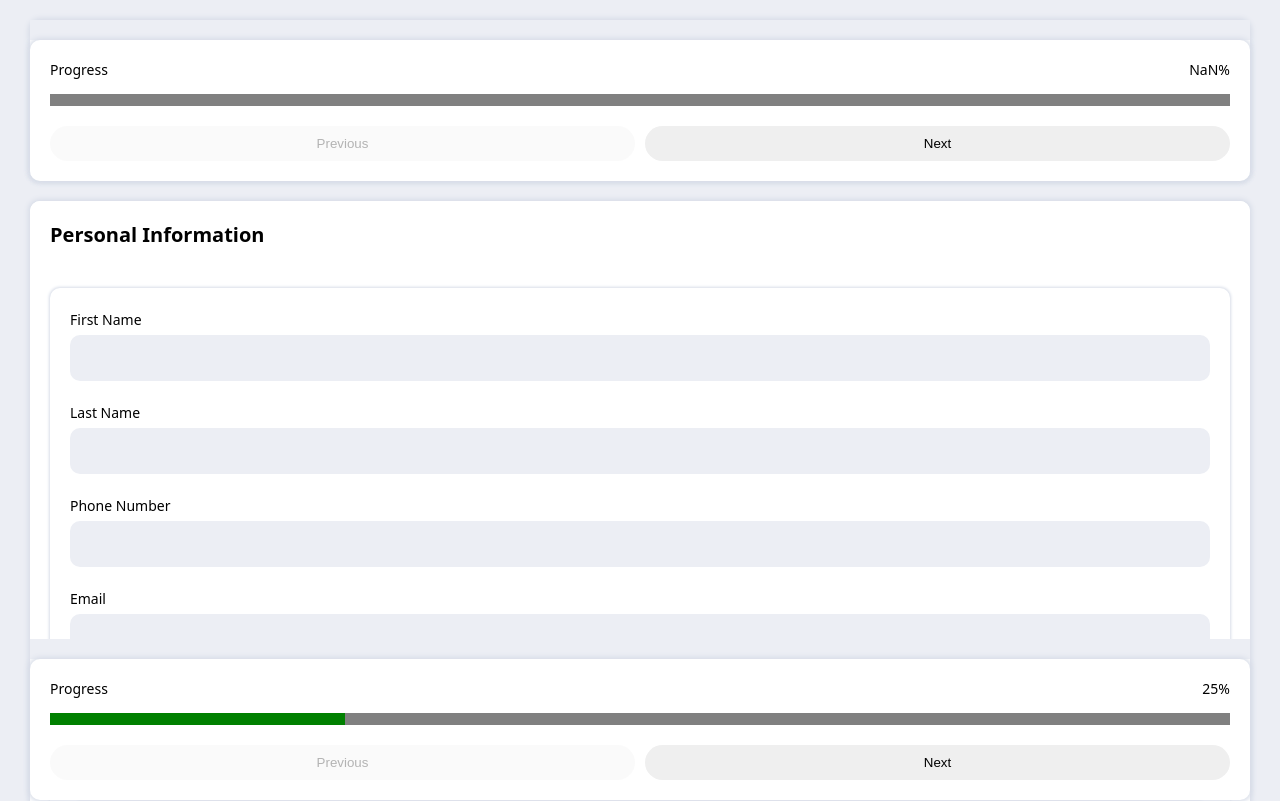
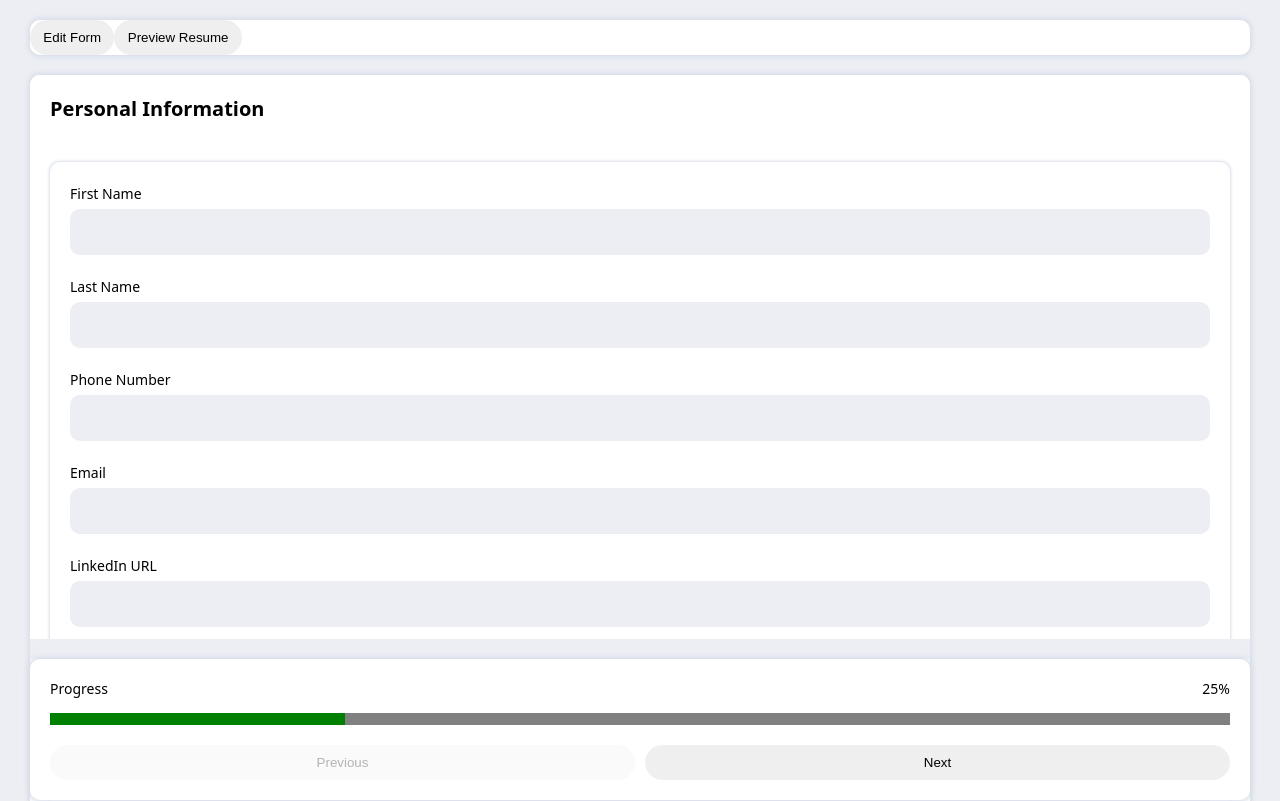
Before and after one commit to Nik-Reyes/Resume-Builder, a React (Vite) app in the folder ResumeBuilder/: page / in a window 1280 px wide. Shown: the top 801 px of the page. Built offline with nearby package versions, Linux system fonts and the light colour scheme.

Commit message:
feature: add toggle view buttons

```diff
--- a/ResumeBuilder/src/App.jsx
+++ b/ResumeBuilder/src/App.jsx
@@ -1,9 +1,10 @@
 import "./App.css";
+import { useState } from "react";
+import { forms } from "./components/form/form-types.js";
 import Form from "./components/form/Form.jsx";
 import InputGroup from "./components/form/section/InputGroup.jsx";
+import ViewHeader from "./components/view-header/Viewheader.jsx";
 import ProgressFooter from "./components/progress-footer/ProgressFooter.jsx";
-import { forms } from "./components/form/form-types.js";
-import { useState } from "react";
 
 const nextInputIds = {
   personalInformation: 1,
@@ -15,6 +16,7 @@ const nextInputIds = {
 function App() {
   const [formNumber, setFormNumber] = useState(0);
   const [activeGroups, setActiveGroups] = useState({});
+  const [view, setView] = useState({ form: true, resume: false });
   const [formData, setFormData] = useState({
     personalInformation: [
       {
@@ -123,10 +125,17 @@ function App() {
     }));
   }
 
-  return (
+  function manageView(newView) {
+    const updateView = { ...view };
+    Object.keys(updateView).forEach((key) => (updateView[key] = false));
+    updateView[newView] = true;
+    setView(updateView);
+  }
+
+  return view.form ? (
     <div className="page-wrapper">
       <div className="page-content">
-        <ProgressFooter />
+        <ViewHeader view={view} setView={manageView} />
         <Form
           title={currentFormConfig.displayTitle}
           replicable={currentFormConfig.replicable}
@@ -162,6 +171,8 @@ function App() {
         />
       </div>
     </div>
+  ) : (
+    <div>hello</div>
   );
 }
 
--- /dev/null
+++ b/ResumeBuilder/src/components/view-header/Viewheader.jsx
@@ -0,0 +1,15 @@
+function ViewHeader({ view, setView }) {
+  // console.log(view);
+  return (
+    <div className="view-header">
+      <button className="form-view" onClick={() => setView("form")}>
+        Edit Form
+      </button>
+      <button className="resume-view" onClick={() => setView("resume")}>
+        Preview Resume
+      </button>
+    </div>
+  );
+}
+
+export default ViewHeader;
```
